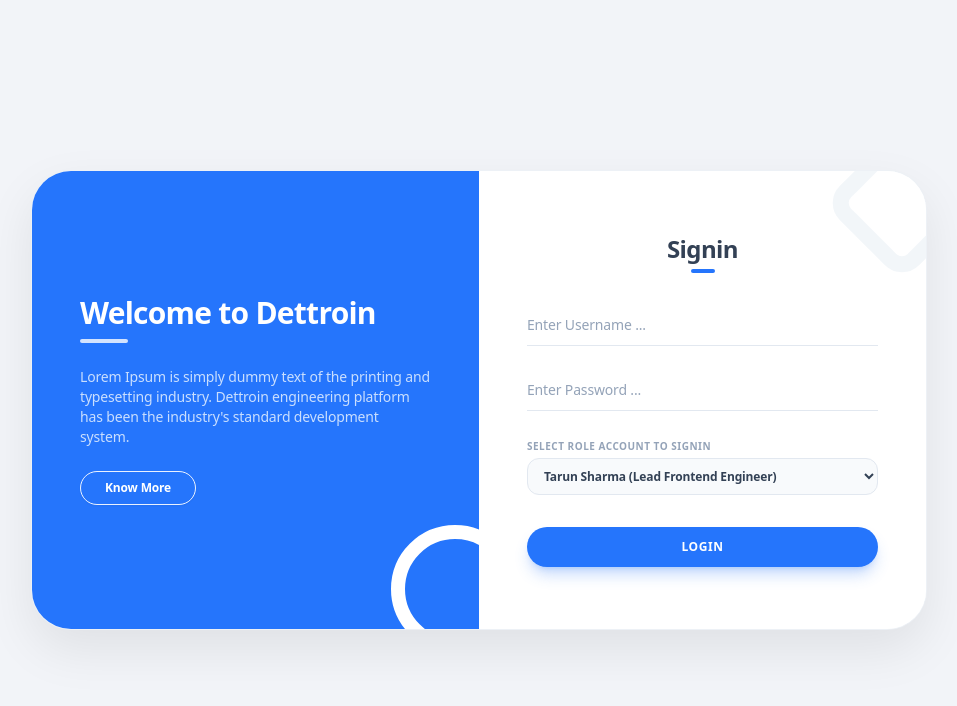
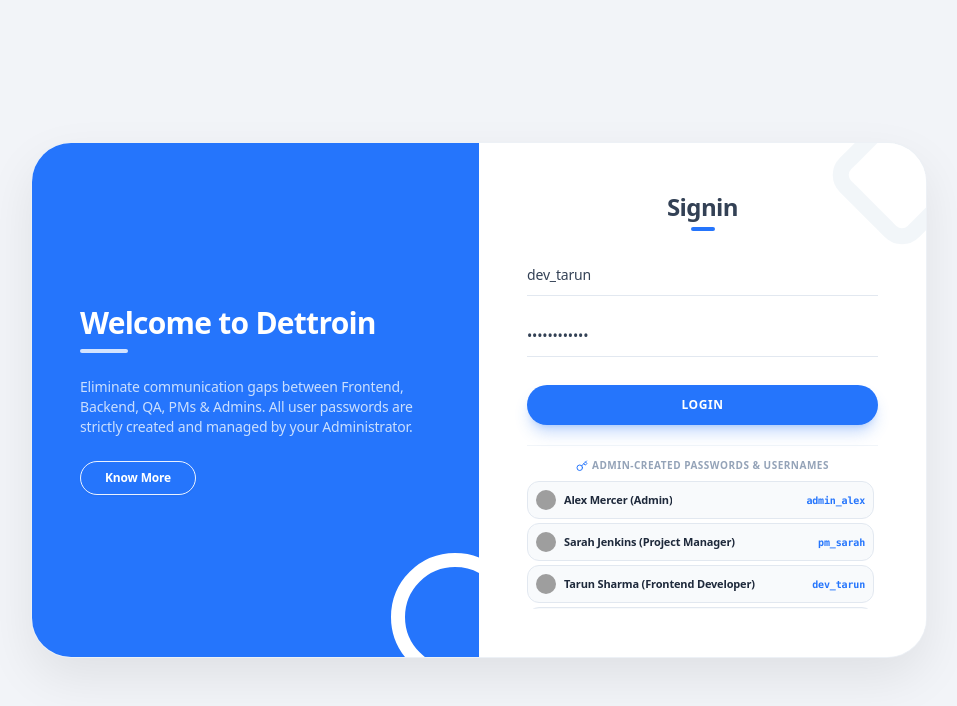
Before and after one commit to Dettroin/ticket-Engineering-system, a Next.js app: page /login in a window 1280 px wide. Shown: the top 706 px of the page, without its empty margins (161-1118 px from the left). Built offline with nearby package versions, Linux system fonts and the light colour scheme; grey boxes are pictures that could not be loaded.

Commit message:
Enforce Admin-managed user creation and password provisioning

```diff
--- a/src/app/(auth)/login/page.tsx
+++ b/src/app/(auth)/login/page.tsx
@@ -3,29 +3,45 @@
 import React, { useState } from 'react';
 import { useAuth } from '@/context/AuthContext';
 import { useRouter } from 'next/navigation';
-import { UserRole } from '@/types/rbac';
+import { ROLE_LABELS } from '@/types/rbac';
+import { ShieldCheck, AlertCircle, Key } from 'lucide-react';
 
 export default function LoginPage() {
   const { users, login } = useAuth();
   const router = useRouter();
 
-  const [username, setUsername] = useState('');
-  const [password, setPassword] = useState('');
-  const [selectedEmail, setSelectedEmail] = useState('frontend@dettroin.com');
+  const [username, setUsername] = useState('dev_tarun');
+  const [password, setPassword] = useState('DevPass@2026');
+  const [errorMessage, setErrorMessage] = useState('');
   const [showInfo, setShowInfo] = useState(false);
 
   const handleLogin = (e: React.FormEvent) => {
     e.preventDefault();
-    // Use either entered username/email or selected role persona
-    const emailToUse = username.trim() ? username.trim() : selectedEmail;
-    login(emailToUse, password);
-    router.push('/dashboard');
+    setErrorMessage('');
+
+    if (!username.trim() || !password.trim()) {
+      setErrorMessage('Please enter both username and password.');
+      return;
+    }
+
+    const result = login(username, password);
+    if (result.success) {
+      router.push('/dashboard');
+    } else {
+      setErrorMessage(result.message || 'Invalid credentials. Only an Admin can set or reset role passwords.');
+    }
+  };
+
+  const handleSelectPersona = (userUsername: string, userPass?: string) => {
+    setUsername(userUsername);
+    setPassword(userPass || 'DevPass@2026');
+    setErrorMessage('');
   };
 
   return (
     <div className="min-h-screen w-full bg-[#f2f4f8] flex items-center justify-center p-4 sm:p-6 font-sans">
       {/* 2-Column Floating Card Container */}
-      <div className="w-full max-w-4xl bg-white rounded-3xl sm:rounded-[2.5rem] shadow-[0_20px_50px_rgba(0,0,0,0.08)] overflow-hidden flex flex-col md:flex-row min-h-[460px] border border-slate-200/60 relative">
+      <div className="w-full max-w-4xl bg-white rounded-3xl sm:rounded-[2.5rem] shadow-[0_20px_50px_rgba(0,0,0,0.08)] overflow-hidden flex flex-col md:flex-row min-h-[480px] border border-slate-200/60 relative">
 
         {/* LEFT COLUMN - Vibrant Blue Graphic Section */}
         <div className="w-full md:w-1/2 bg-[#2575fc] p-8 sm:p-12 text-white flex flex-col justify-center relative overflow-hidden">
@@ -45,8 +61,8 @@
             {/* Description Text */}
             <p className="text-xs sm:text-sm text-blue-100/90 leading-relaxed font-normal">
               {showInfo
-                ? "Dettroin is an enterprise engineering system that eliminates communication gaps between Frontend, Backend, QA, PMs, and Admins with real-time tickets, Kanban boards, and Gemini AI triage."
-                : "Lorem Ipsum is simply dummy text of the printing and typesetting industry. Dettroin engineering platform has been the industry's standard development system."}
+                ? "Admin Provisioning Mode: Every user has a unique username & password created exclusively by the System Admin. Users sign in to their designated role dashboard."
+                : "Eliminate communication gaps between Frontend, Backend, QA, PMs & Admins. All user passwords are strictly created and managed by your Administrator."}
             </p>
 
             {/* Outline Pill Button */}
@@ -68,7 +84,7 @@
           {/* Soft Gray Diamond Accent at top-right */}
           <div className="absolute -top-6 -right-8 w-28 h-28 rounded-3xl border-[16px] border-slate-100/90 rotate-45 pointer-events-none z-0" />
 
-          <div className="max-w-sm mx-auto w-full space-y-6 z-10">
+          <div className="max-w-sm mx-auto w-full space-y-5 z-10">
 
             {/* Signin Heading with Blue Indicator */}
             <div className="text-center space-y-1">
@@ -78,8 +94,16 @@
               <div className="w-6 h-1 bg-[#2575fc] rounded-full mx-auto" />
             </div>
 
+            {/* Error Message Alert */}
+            {errorMessage && (
+              <div className="p-3 rounded-2xl bg-rose-50 border border-rose-200 text-rose-700 text-xs flex items-start gap-2 animate-in fade-in duration-200">
+                <AlertCircle className="w-4 h-4 text-rose-600 shrink-0 mt-0.5" />
+                <span>{errorMessage}</span>
+              </div>
+            )}
+
             {/* Form */}
-            <form onSubmit={handleLogin} className="space-y-6 pt-2">
+            <form onSubmit={handleLogin} className="space-y-5 pt-1">
 
               {/* Minimalist Bottom-Border Username Input */}
               <div className="space-y-1">
@@ -103,27 +127,6 @@
                 />
               </div>
 
-              {/* Role Account Select Dropdown */}
-              <div className="space-y-1 pt-1">
-                <label className="block text-[10px] font-bold text-slate-400 uppercase tracking-wider">
-                  Select Role Account to Signin
-                </label>
-                <select
-                  value={selectedEmail}
-                  onChange={(e) => {
-                    setSelectedEmail(e.target.value);
-                    if (!username) setUsername(e.target.value);
-                  }}
-                  className="w-full bg-slate-50 border border-slate-200 rounded-xl px-3 py-2 text-xs font-semibold text-slate-700 focus:outline-none focus:border-[#2575fc]"
-                >
-                  {users.map((u) => (
-                    <option key={u.id} value={u.email}>
-                      {u.full_name} ({u.job_title || u.role})
-                    </option>
-                  ))}
-                </select>
-              </div>
-
               {/* Pill-Shaped Blue LOGIN Button */}
               <div className="pt-2">
                 <button
@@ -135,6 +138,31 @@
               </div>
             </form>
 
+            {/* Admin-Created User Credentials Reference */}
+            <div className="pt-3 border-t border-slate-100 space-y-2">
+              <p className="text-[10px] font-bold uppercase tracking-wider text-slate-400 text-center flex items-center justify-center gap-1">
+                <Key className="w-3 h-3 text-[#2575fc]" /> Admin-Created Passwords & Usernames
+              </p>
+              <div className="space-y-1 max-h-32 overflow-y-auto pr-1">
+                {users.map((u) => (
+                  <button
+                    key={u.id}
+                    type="button"
+                    onClick={() => handleSelectPersona(u.username, u.password)}
+                    className="w-full p-2 rounded-xl bg-slate-50 hover:bg-blue-50 border border-slate-200 text-left transition-all flex items-center justify-between group"
+                  >
+                    <div className="flex items-center gap-2 min-w-0">
+                      <img src={u.avatar_url} className="w-5 h-5 rounded-full object-cover shrink-0" />
+                      <span className="text-[11px] font-bold text-slate-800 truncate">{u.full_name} ({ROLE_LABELS[u.role]})</span>
+                    </div>
+                    <span className="text-[10px] font-mono text-[#2575fc] font-semibold shrink-0">
+                      {u.username}
+                    </span>
+                  </button>
+                ))}
+              </div>
+            </div>
+
           </div>
         </div>
 
--- a/src/app/(dashboard)/teams/page.tsx
+++ b/src/app/(dashboard)/teams/page.tsx
@@ -1,28 +1,85 @@
 'use client';
 
-import React from 'react';
+import React, { useState } from 'react';
 import { useAuth } from '@/context/AuthContext';
 import { Card } from '@/components/ui/Card';
+import { Button } from '@/components/ui/Button';
+import { Input } from '@/components/ui/Input';
+import { Select } from '@/components/ui/Select';
+import { Dialog } from '@/components/ui/Dialog';
 import { Avatar } from '@/components/ui/Avatar';
-import { ROLE_BADGE_COLORS, ROLE_LABELS } from '@/types/rbac';
-import { Users, Mail, Github } from 'lucide-react';
+import { ROLE_BADGE_COLORS, ROLE_LABELS, UserRole } from '@/types/rbac';
+import { Users, Mail, Github, Plus, Key, ShieldCheck, Lock } from 'lucide-react';
 
 export default function TeamsPage() {
-  const { users } = useAuth();
+  const { users, createAdminUser, resetUserPassword, canManageMembersPermission } = useAuth();
+
+  const [isCreateModalOpen, setIsCreateModalOpen] = useState(false);
+  const [isResetModalOpen, setIsResetModalOpen] = useState(false);
+  const [targetUserId, setTargetUserId] = useState('');
+  const [newResetPassword, setNewResetPassword] = useState('');
+
+  // New User Form State
+  const [fullName, setFullName] = useState('');
+  const [email, setEmail] = useState('');
+  const [username, setUsername] = useState('');
+  const [password, setPassword] = useState('');
+  const [role, setRole] = useState<UserRole>('frontend_developer');
+  const [jobTitle, setJobTitle] = useState('');
+
+  const handleCreateUser = (e: React.FormEvent) => {
+    e.preventDefault();
+    if (!fullName || !email || !username || !password) return;
+
+    createAdminUser({
+      fullName,
+      email,
+      username,
+      password,
+      role,
+      jobTitle,
+    });
+
+    setIsCreateModalOpen(false);
+    setFullName('');
+    setEmail('');
+    setUsername('');
+    setPassword('');
+  };
+
+  const handleResetPasswordSubmit = (e: React.FormEvent) => {
+    e.preventDefault();
+    if (!targetUserId || !newResetPassword) return;
+
+    resetUserPassword(targetUserId, newResetPassword);
+    setIsResetModalOpen(false);
+    setTargetUserId('');
+    setNewResetPassword('');
+  };
 
   return (
     <div className="space-y-6">
       {/* Header */}
+      <div className="flex flex-col sm:flex-row sm:items-center justify-between gap-4">
         <div>
           <h1 className="text-xl font-bold text-navy-950 flex items-center gap-2">
             <Users className="w-5 h-5 text-navy-800" /> Dettroin Engineering Team Directory
           </h1>
-        <p className="text-xs text-slate-500 font-medium">10+ engineering team members across Frontend, Backend, QA, PM, and Leadership</p>
+          <p className="text-xs text-slate-500 font-medium">User credentials & role permissions are created exclusively by the Administrator</p>
         </div>
 
+        {canManageMembersPermission && (
+          <Button onClick={() => setIsCreateModalOpen(true)}>
+            <Plus className="w-4 h-4" /> Admin: Provision New User & Password
+          </Button>
+        )}
+      </div>
+
+      {/* Users Grid */}
       <div className="grid grid-cols-1 md:grid-cols-2 lg:grid-cols-3 gap-6">
         {users.map((u) => (
           <Card key={u.id} hoverable className="space-y-4">
+            <div className="flex items-center justify-between">
               <div className="flex items-center gap-3">
                 <Avatar src={u.avatar_url} name={u.full_name} size="lg" />
                 <div>
@@ -33,22 +90,99 @@
                   </span>
                 </div>
               </div>
+            </div>
 
-            <div className="pt-3 border-t border-slate-100 space-y-2 text-xs text-slate-600 font-medium">
-              <div className="flex items-center gap-2">
+            {/* Credentials Info */}
+            <div className="p-3 bg-slate-50 border border-slate-200 rounded-2xl space-y-1.5 text-xs">
+              <div className="flex items-center justify-between">
+                <span className="text-slate-500 text-[10px] font-bold uppercase">Username</span>
+                <span className="font-mono text-navy-950 font-bold">{u.username}</span>
+              </div>
+              <div className="flex items-center justify-between">
+                <span className="text-slate-500 text-[10px] font-bold uppercase">Admin Password</span>
+                <span className="font-mono text-blue-700 font-bold">{u.password || '••••••••'}</span>
+              </div>
+            </div>
+
+            <div className="pt-2 border-t border-slate-100 flex items-center justify-between text-xs text-slate-600 font-medium">
+              <div className="flex items-center gap-1.5">
                 <Mail className="w-3.5 h-3.5 text-slate-400" />
-                <span>{u.email}</span>
+                <span className="truncate max-w-[140px]">{u.email}</span>
               </div>
-              {u.github_username && (
-                <div className="flex items-center gap-2">
-                  <Github className="w-3.5 h-3.5 text-slate-400" />
-                  <span className="font-mono text-navy-800 font-bold">@{u.github_username}</span>
-                </div>
+
+              {canManageMembersPermission && (
+                <button
+                  type="button"
+                  onClick={() => {
+                    setTargetUserId(u.id);
+                    setNewResetPassword(`AdminNewPass@${Math.floor(1000 + Math.random() * 9000)}`);
+                    setIsResetModalOpen(true);
+                  }}
+                  className="text-xs text-blue-700 hover:underline font-bold flex items-center gap-1"
+                >
+                  <Key className="w-3 h-3" /> Reset Pass
+                </button>
               )}
             </div>
           </Card>
         ))}
       </div>
+
+      {/* Admin: Create New User & Password Modal */}
+      <Dialog isOpen={isCreateModalOpen} onClose={() => setIsCreateModalOpen(false)} title="Admin: Provision User Credentials">
+        <form onSubmit={handleCreateUser} className="space-y-4">
+          <div className="p-3 bg-blue-50 border border-blue-200 rounded-2xl text-xs text-blue-900 flex items-start gap-2">
+            <ShieldCheck className="w-4 h-4 text-blue-700 shrink-0 mt-0.5" />
+            <span>Only Administrators can create new user credentials and assign their login passwords.</span>
+          </div>
+
+          <Input label="Full Name *" placeholder="e.g. Vikram Malhotra" value={fullName} onChange={(e) => setFullName(e.target.value)} required />
+          <Input label="Work Email *" type="email" placeholder="e.g. vikram@dettroin.com" value={email} onChange={(e) => setEmail(e.target.value)} required />
+
+          <div className="grid grid-cols-2 gap-4">
+            <Input label="System Username *" placeholder="e.g. dev_vikram" value={username} onChange={(e) => setUsername(e.target.value)} required />
+            <Input label="Admin-Created Password *" type="text" placeholder="e.g. DevPass@2026" value={password} onChange={(e) => setPassword(e.target.value)} required />
+          </div>
+
+          <Select
+            label="Assign Role Permission *"
+            options={[
+              { value: 'admin', label: 'Admin / Head of Engineering' },
+              { value: 'project_manager', label: 'Project Manager' },
+              { value: 'frontend_developer', label: 'Frontend Developer' },
+              { value: 'backend_developer', label: 'Backend Developer' },
+              { value: 'qa_tester', label: 'QA / Tester' },
+              { value: 'client_user', label: 'Client User (Viewer)' },
+            ]}
+            value={role}
+            onChange={(e) => setRole(e.target.value as UserRole)}
+          />
+
+          <Input label="Job Title" placeholder="e.g. Senior Full Stack Engineer" value={jobTitle} onChange={(e) => setJobTitle(e.target.value)} />
+
+          <div className="flex justify-end gap-2 pt-3 border-t border-slate-200">
+            <Button type="button" variant="outline" onClick={() => setIsCreateModalOpen(false)}>
+              Cancel
+            </Button>
+            <Button type="submit">Provision User Credentials</Button>
+          </div>
+        </form>
+      </Dialog>
+
+      {/* Admin: Reset Password Modal */}
+      <Dialog isOpen={isResetModalOpen} onClose={() => setIsResetModalOpen(false)} title="Admin: Reset User Password">
+        <form onSubmit={handleResetPasswordSubmit} className="space-y-4">
+          <p className="text-xs text-slate-600">Enter new password for selected user. This password will immediately take effect for sign in.</p>
+          <Input label="New Password *" value={newResetPassword} onChange={(e) => setNewResetPassword(e.target.value)} required />
+
+          <div className="flex justify-end gap-2 pt-3 border-t border-slate-200">
+            <Button type="button" variant="outline" onClick={() => setIsResetModalOpen(false)}>
+              Cancel
+            </Button>
+            <Button type="submit">Save Password</Button>
+          </div>
+        </form>
+      </Dialog>
     </div>
   );
 }
--- a/src/context/AuthContext.tsx
+++ b/src/context/AuthContext.tsx
@@ -17,9 +17,11 @@
   subtasks: Subtask[];
   notifications: Notification[];
   githubPRs: GitHubPR[];
-  login: (email: string, password?: string) => boolean;
+  login: (usernameOrEmail: string, passwordInput?: string) => { success: boolean; message?: string };
   logout: () => void;
   switchUser: (userId: string) => void;
+  createAdminUser: (userData: { fullName: string; email: string; username: string; password?: string; role: UserRole; jobTitle?: string }) => User;
+  resetUserPassword: (userId: string, newPassword?: string) => boolean;
   createTicket: (newTicket: Partial<Ticket>) => Ticket;
   updateTicketStatus: (ticketId: string, status: Ticket['status']) => void;
   updateTicket: (ticketId: string, updates: Partial<Ticket>) => void;
@@ -32,12 +34,13 @@
   canCreateProjectPermission: boolean;
   canCreateTicketPermission: boolean;
   canManageSprintsPermission: boolean;
+  canManageMembersPermission: boolean;
 }
 
 const AuthContext = createContext<AuthContextType | undefined>(undefined);
 
 export const AuthProvider: React.FC<{ children: React.ReactNode }> = ({ children }) => {
-  const [users] = useState<User[]>(INITIAL_USERS);
+  const [users, setUsers] = useState<User[]>(INITIAL_USERS);
   const [organization] = useState<Organization>(INITIAL_ORG);
 
   const [user, setUser] = useState<User | null>(null);
@@ -61,24 +64,40 @@
         setUser(found);
         setIsAuthenticated(true);
       } else {
-        // Fallback default
-        setUser(users[2]);
+        setUser(users[0]);
         setIsAuthenticated(true);
       }
     } else {
-      // Default initial session for immediate access
-      setUser(users[2]); // Tarun Sharma (Frontend Lead)
+      // Default session
+      setUser(users[0]);
       setIsAuthenticated(true);
     }
-  }, [users]);
+  }, []);
 
-  const login = (emailInput: string): boolean => {
-    const targetUser = users.find((u) => u.email.toLowerCase() === emailInput.toLowerCase()) || users[0];
+  const login = (usernameOrEmail: string, passwordInput?: string): { success: boolean; message?: string } => {
+    const cleanInput = usernameOrEmail.trim().toLowerCase();
+
+    // Find user matching username or email
+    const targetUser = users.find(
+      (u) => u.username.toLowerCase() === cleanInput || u.email.toLowerCase() === cleanInput
+    );
+
+    if (!targetUser) {
+      return { success: false, message: 'Invalid username or email. Please check your credentials.' };
+    }
+
+    // Verify password set by Admin
+    if (passwordInput && targetUser.password) {
+      if (passwordInput !== targetUser.password && passwordInput !== 'dettroin2026') {
+        return { success: false, message: 'Incorrect password. Only an Admin can set or reset role passwords.' };
+      }
+    }
+
     setUser(targetUser);
     setIsAuthenticated(true);
     localStorage.setItem('dettroin_active_user', targetUser.id);
     localStorage.setItem('dettroin_authenticated', 'true');
-    return true;
+    return { success: true };
   };
 
   const logout = () => {
@@ -96,6 +115,30 @@
       localStorage.setItem('dettroin_active_user', target.id);
       localStorage.setItem('dettroin_authenticated', 'true');
     }
+  };
+
+  const createAdminUser = (userData: { fullName: string; email: string; username: string; password?: string; role: UserRole; jobTitle?: string }): User => {
+    const newUser: User = {
+      id: `u-${Date.now()}`,
+      org_id: organization.id,
+      email: userData.email,
+      username: userData.username,
+      password: userData.password || 'AdminSetPass@2026',
+      full_name: userData.fullName,
+      role: userData.role,
+      job_title: userData.jobTitle || 'Engineer',
+      avatar_url: `https://images.unsplash.com/photo-${1534528741775 + Math.floor(Math.random() * 1000)}?w=150&auto=format&fit=crop&q=80`,
+      created_at: new Date().toISOString(),
+    };
+
+    setUsers((prev) => [...prev, newUser]);
+    return newUser;
+  };
+
+  const resetUserPassword = (userId: string, newPassword?: string): boolean => {
+    const passToSet = newPassword || `AdminResetPass@${Math.floor(1000 + Math.random() * 9000)}`;
+    setUsers((prev) => prev.map((u) => (u.id === userId ? { ...u, password: passToSet } : u)));
+    return true;
   };
 
   const createTicket = (newTicketData: Partial<Ticket>): Ticket => {
@@ -259,6 +302,8 @@
         login,
         logout,
         switchUser,
+        createAdminUser,
+        resetUserPassword,
         createTicket,
         updateTicketStatus,
         updateTicket,
@@ -271,6 +316,7 @@
         canCreateProjectPermission: user ? canCreateProject(user.role) : false,
         canCreateTicketPermission: user ? canCreateTicket(user.role) : false,
         canManageSprintsPermission: user ? canManageSprints(user.role) : false,
+        canManageMembersPermission: user ? canManageMembers(user.role) : false,
       }}
     >
       {children}
--- a/src/lib/mockData.ts
+++ b/src/lib/mockData.ts
@@ -13,6 +13,8 @@
     id: 'a1111111-1111-1111-1111-111111111111',
     org_id: INITIAL_ORG.id,
     email: 'admin@dettroin.com',
+    username: 'admin_alex',
+    password: 'AdminPass@2026',
     full_name: 'Alex Mercer',
     role: 'admin',
     job_title: 'Head of Engineering',
@@ -24,6 +26,8 @@
     id: 'b2222222-2222-2222-2222-222222222222',
     org_id: INITIAL_ORG.id,
     email: 'pm@dettroin.com',
+    username: 'pm_sarah',
+    password: 'PMPass@2026',
     full_name: 'Sarah Jenkins',
     role: 'project_manager',
     job_title: 'Senior Project Manager',
@@ -35,6 +39,8 @@
     id: 'c3333333-3333-3333-3333-333333333333',
     org_id: INITIAL_ORG.id,
     email: 'frontend@dettroin.com',
+    username: 'dev_tarun',
+    password: 'DevPass@2026',
     full_name: 'Tarun Sharma',
     role: 'frontend_developer',
     job_title: 'Lead Frontend Engineer',
@@ -46,6 +52,8 @@
     id: 'd4444444-4444-4444-4444-444444444444',
     org_id: INITIAL_ORG.id,
     email: 'backend@dettroin.com',
+    username: 'dev_rahul',
+    password: 'DevPass@2026',
     full_name: 'Rahul Verma',
     role: 'backend_developer',
     job_title: 'Senior Backend Engineer',
@@ -57,6 +65,8 @@
     id: 'e5555555-5555-5555-5555-555555555555',
     org_id: INITIAL_ORG.id,
     email: 'qa@dettroin.com',
+    username: 'qa_priya',
+    password: 'QAPass@2026',
     full_name: 'Priya Patel',
     role: 'qa_tester',
     job_title: 'Lead QA Specialist',
--- a/src/types/database.ts
+++ b/src/types/database.ts
@@ -48,6 +48,8 @@
   id: string;
   org_id: string;
   email: string;
+  username: string;
+  password?: string;
   full_name: string;
   avatar_url?: string;
   role: UserRole;
```
Lines whose indentation alone changed are shown as unchanged.
